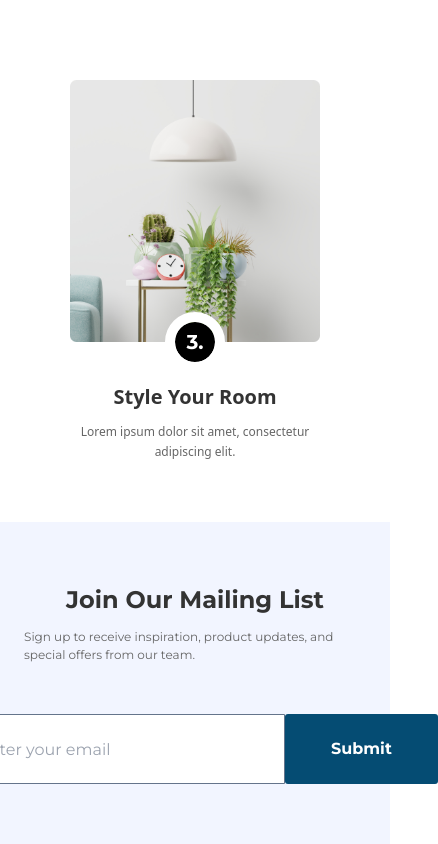
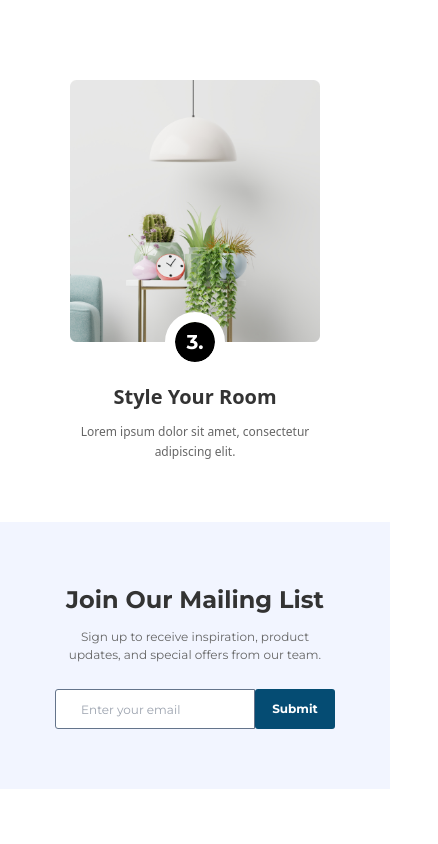
Before and after one commit to AlfazUlIslam/furniture, a React (Vite) app: page / in a window 390 px wide. Shown: the part 5167-6011 px from the top of the page, 438 px wide, since content can reach past the window. After the commit the page ends 5956 px from the top, so only its background shows below. Built offline with nearby package versions, Linux system fonts and the light colour scheme; the HTML template or start-up script is replaced by a standard one.

Commit message:
Newsletter mobile styles added

```diff
--- a/src/sections/Newsletter/Newsletter.jsx
+++ b/src/sections/Newsletter/Newsletter.jsx
@@ -10,23 +10,27 @@ const Newsletter = () => {
             <Heading
                 content={"Join Our Mailing List"}
             />
+            {/* w-auto mt-[10px] mb-[50px] */}
             <SectionDescription
-                styles={`mt-[10px] mb-[50px]`}
+                styles={`w-[280px] mt-[10px] mb-[25px] text-center`}
                 content={"Sign up to receive inspiration, product updates, and special offers from our team."}
             />
             {/* Newsletter form */}
             <form className="flex justify-center items-center">
+                {/* w-[333px] h-[70px] rounded-tl-[3px] rounded-bl-[3px]
+                    pl-[25px] text-[16px] */}
                 <input
                     type="text"
-                    className="w-[333px] h-[70px] rounded-tl-[3px]
+                    className="w-[200px] h-[40px] rounded-tl-[3px]
                     rounded-bl-[3px] border border-slate-500
-                    pl-[25px] font-montserrat font-normal text-[16px]
-                    focus:outline-none focus:border-mediumBlue"
+                    pl-[25px] font-montserrat font-normal text-[12px]
+                    text-lightBlue focus:outline-none focus:border-mediumBlue"
                     placeholder="Enter your email"
                 />
+                {/* w-[153px] h-[70px] rounded-[3px] text-[16px] */}
                 <button
-                    className="w-[153px] h-[70px] rounded-[3px]
-                    bg-lightBlue font-montserrat font-bold text-[16px]
+                    className="w-[80px] h-[40px] rounded-[3px]
+                    bg-lightBlue font-montserrat font-bold text-[12px]
                     text-white transition-all duration-1000
                     hover:bg-darkBlue active:scale-90"
                     onClick={(e) => e.preventDefault()}
```
